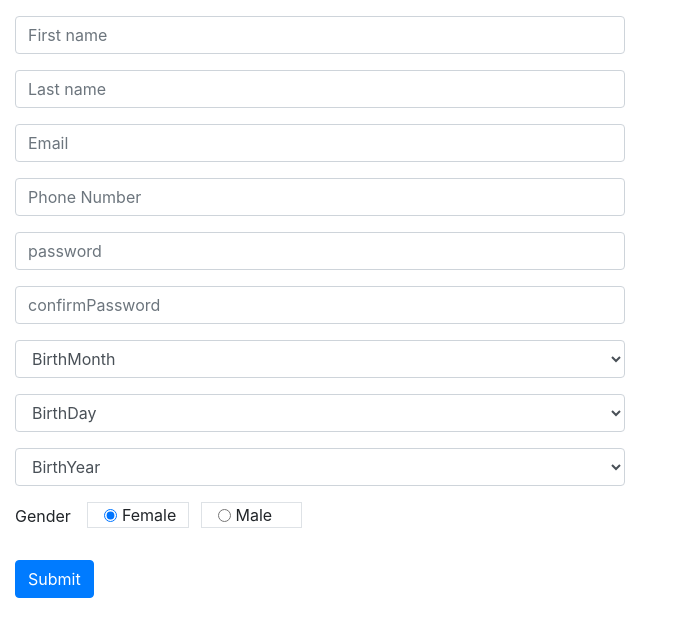
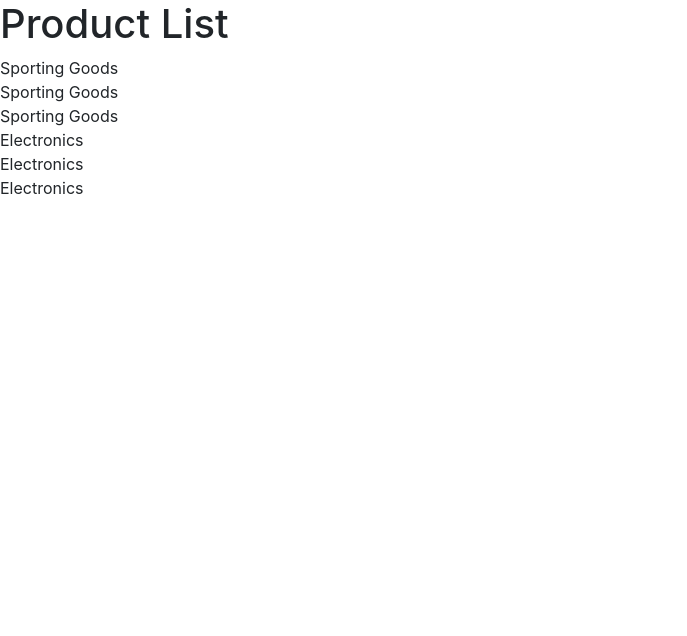
Before and after one commit to Smriti1311/React, a React (Create React App) app in the folder react-projects/: page / in a window 1280 px wide. Shown: the top 636 px of the page, without its empty margins (0-687 px from the left). Built offline with nearby package versions, Linux system fonts and the light colour scheme.

Commit message:
Prodyctsdisplay project

```diff
--- a/react-projects/src/App.js
+++ b/react-projects/src/App.js
@@ -23,8 +23,8 @@ function App() {
       {/* <ComponentLifeCycle /> */}
       {/* { <MapIterator /> } */}
       {/* <UserLogin /> */}
-      { <Form /> }
-      { /*<ProductList /> */ }
+      {/* <Form />*/ }
+      { <ProductList /> }
     </div>
   );
 }
--- a/react-projects/src/Components/Forms/Registration.js
+++ b/react-projects/src/Components/Forms/Registration.js
@@ -20,10 +20,10 @@ class CreateAccount extends Component {
                 month: '',
                 year: ''
             },
-            birthday_picker : {
-                day : [],
-                month : [],
-                year : []
+            birthdayPicker: {
+                day: [],
+                month: [],
+                year: []
             },
             gender: 'female',
             errorMsg: {}
@@ -64,11 +64,12 @@ class CreateAccount extends Component {
 
     componentDidMount = () => {
         fetch('/media/BirthDay.json')
-        .then((response)=>response.json())
-        .then((BirthDayPicker)=>{
-            this.setState({birthday_picker:BirthDayPicker});
-            console.log(BirthDayPicker.birthday_picker);
-        })
+            .then((response) => response.json())
+            .then((BirthDayPicker) => {
+                console.log(BirthDayPicker.birthDay_picker[0].day);
+                this.setState({ birthdayPicker: BirthDayPicker.birthDay_picker[0] });
+
+            })
     }
 
     setValueHandler = (event) => {
@@ -124,7 +125,8 @@ class CreateAccount extends Component {
     }
 
     render() {
-        const { firstName, lastName, email, phoneNumber, password, confirmPassword, birthday, gender, errorMsg } = this.state;
+        const { firstName, lastName, email, phoneNumber, password, confirmPassword, birthdayPicker, gender, errorMsg } = this.state;
+        // console.log('birthdaypicker in render=',birthdayPicker.day);
         return (
             <div>
                 <Form className=' col-lg-6' onSubmit={this.submitHandler}>
@@ -152,25 +154,24 @@ class CreateAccount extends Component {
                         <FormControl type='password' name='confirmPassword' placeholder='confirmPassword' value={confirmPassword} onChange={this.setValueHandler} ></FormControl>
                         {errorMsg.confirmPassword && <FormText className="form-text text-muted mt-2">{errorMsg.confirmPassword.confirmPassword.toString()}</FormText>}
                     </FormGroup>
-                    <FormGroup>
-                        <FormControl as='select' name='birthMonth' onChange={this.setValueHandler}>
+                    <FormGroup className = 'form-inline'>
+                        <FormControl className='mr-3' as='select' name='birthMonth' onChange={this.setValueHandler}>
                             <option defaultValue='BirthMonth' >BirthMonth</option>
-                            <option value='1'>Jan</option>
-                            <option value='2'>Feb</option>
+                            {birthdayPicker.month.map((month) => (
+                                <option key={month} value={month}>{month}</option>
+                            ))}
                         </FormControl>
-                    </FormGroup>
-                    <FormGroup>
-                        <FormControl as='select' name='birthDay' onChange={this.setValueHandler}>
+                        <FormControl className='mr-3' as='select' name='birthDay' onChange={this.setValueHandler}>
                             <option defaultValue='BirthDay'>BirthDay</option>
-                            <option value='1'>1</option>
-                            <option value='2'>2</option>
+                            {birthdayPicker.day.map((day) => (
+                                <option key={day} value={day}>{day}</option>
+                            ))}
                         </FormControl>
-                    </FormGroup>
-                    <FormGroup>
                         <FormControl as='select' name='birthYear' onChange={this.setValueHandler}>
                             <option defaultValue='BirthYear'>BirthYear</option>
-                            <option value='2000'>2000</option>
-                            <option value='2001'>2001</option>
+                           { birthdayPicker.year.map((year) => (
+                                <option key={year} value={year}>{year}</option>
+                            ))}
                         </FormControl>
                     </FormGroup>
                     <FormGroup className='mb-3'>
```
